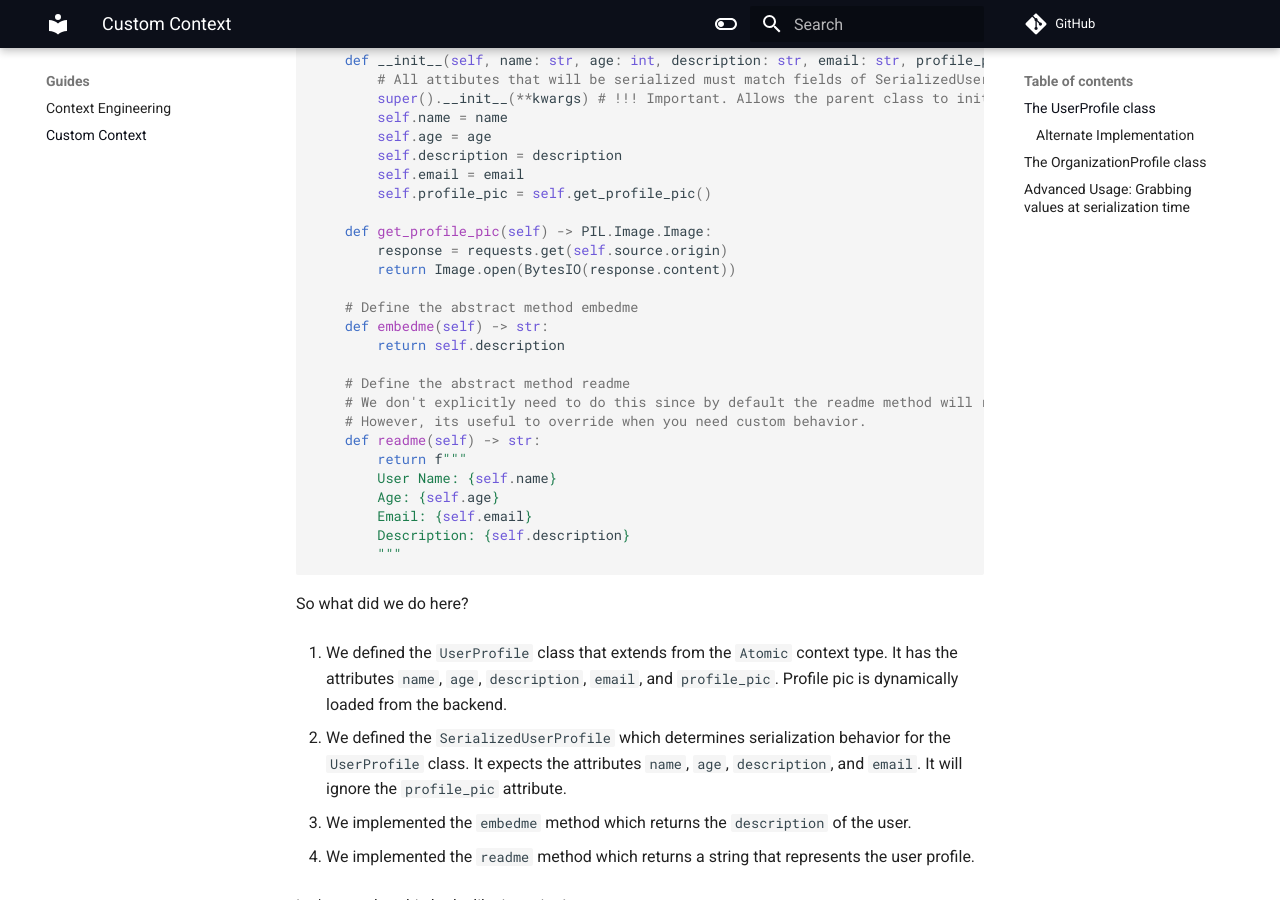
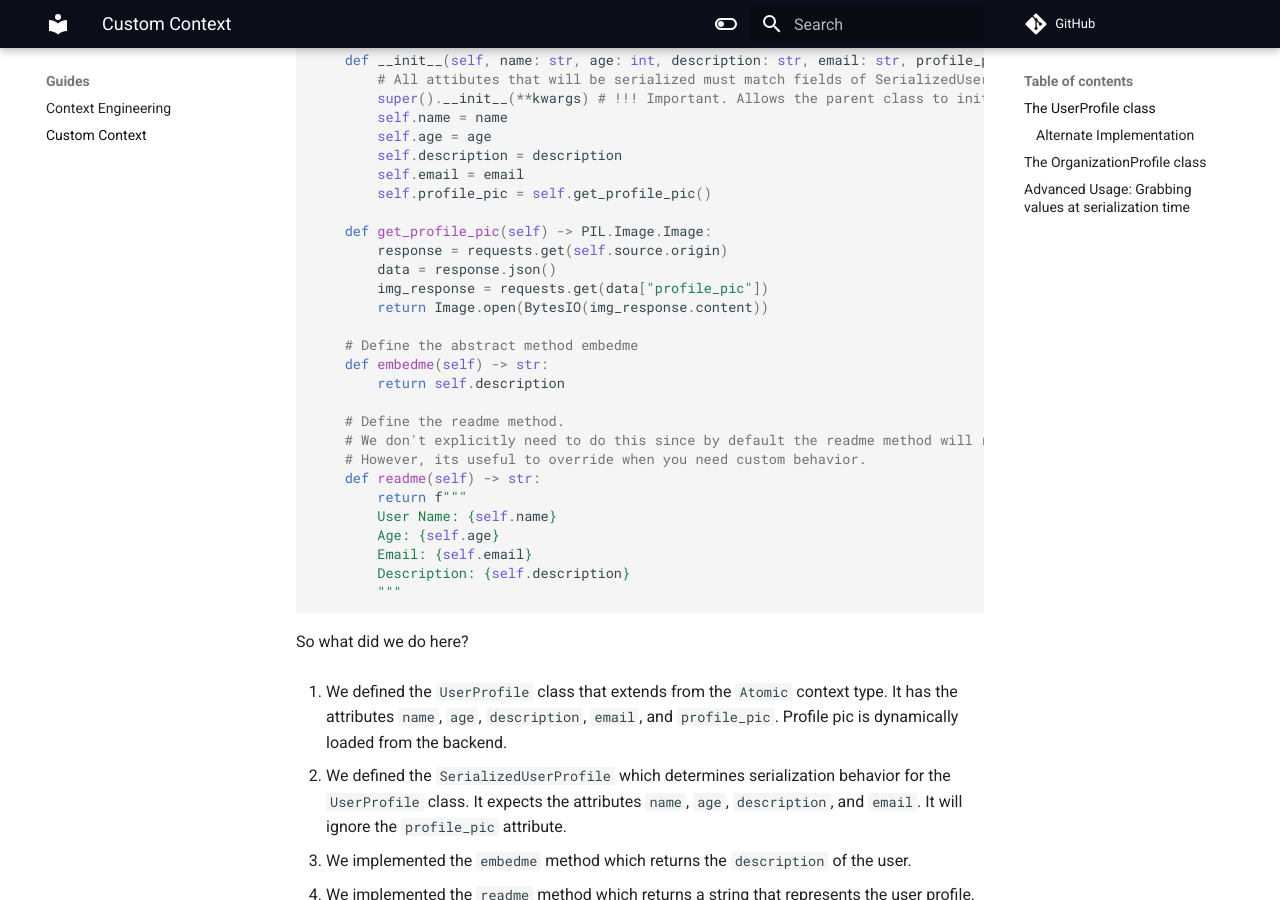
Before and after one commit to modaic-ai/modaic, an MkDocs documentation site: the page built from docs/guides/custom_context.md, in a window 1280 px wide and 900 px high, scrolled down 730 px. Built offline with MkDocs 1.6.1 and Material for MkDocs 9.7.7, drawn with Linux system fonts in a browser that asks for light colours; comment, search, counter and statistics services are not loaded.

Commit message:
more fixed to docs

```diff
--- a/docs/guides/custom_context.md
+++ b/docs/guides/custom_context.md
@@ -31,13 +31,15 @@ class UserProfile(Atomic):
 
     def get_profile_pic(self) -> PIL.Image.Image:
         response = requests.get(self.source.origin)
-        return Image.open(BytesIO(response.content))
+        data = response.json()
+        img_response = requests.get(data["profile_pic"])
+        return Image.open(BytesIO(img_response.content))
 
     # Define the abstract method embedme
     def embedme(self) -> str:
         return self.description
 
-    # Define the abstract method readme
+    # Define the readme method.
     # We don't explicitly need to do this since by default the readme method will return self.serialized_schema
     # However, its useful to override when you need custom behavior.
     def readme(self) -> str:
```
Also changed, not shown: docs/index.md (+4 -6 lines).
